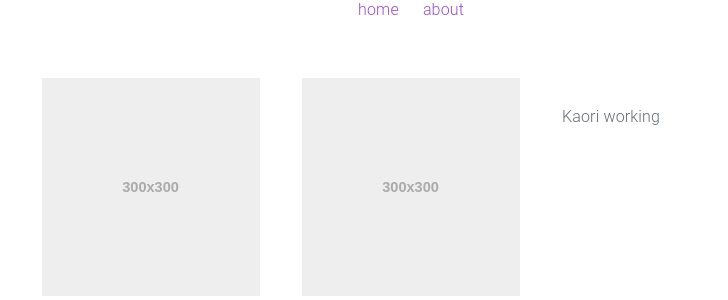
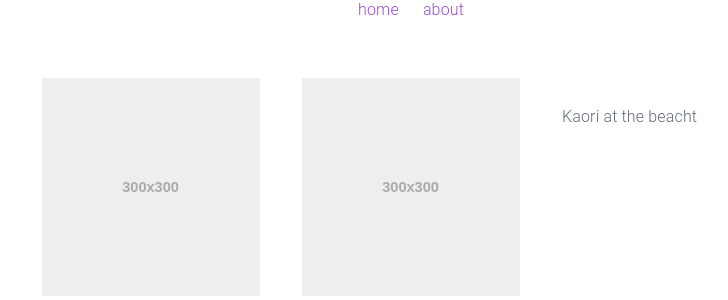
Before and after one commit to naokikano/naokikano.github.io, a Jekyll site: the page built from index.html, in a window 1280 px wide. Shown: the part 329-629 px from the top of the page, without its empty margins (229-957 px from the left). Built offline with Jekyll 4.4.1, drawn with Linux system fonts in a browser that asks for light colours; grey boxes are pictures that could not be loaded.

Commit message:
Update 2015-10-07-welcome-to-jekyll.markdown

```diff
--- a/_posts/2015-10-07-welcome-to-jekyll.markdown
+++ b/_posts/2015-10-07-welcome-to-jekyll.markdown
@@ -1,8 +1,8 @@
 ---
 layout: post
-title:  "Kaori working"
+title:  "Kaori at the beacht"
 date:   2015-10-07 15:39:40
-instagramId: CqnzBeMpMtn
+driveId: 1kZWjy895OIv-YLbfyLbH_NaN2bn7IEgP/preview
 ---
 
 {% include instagramPlayer.html id=page.instagramId %}
```
